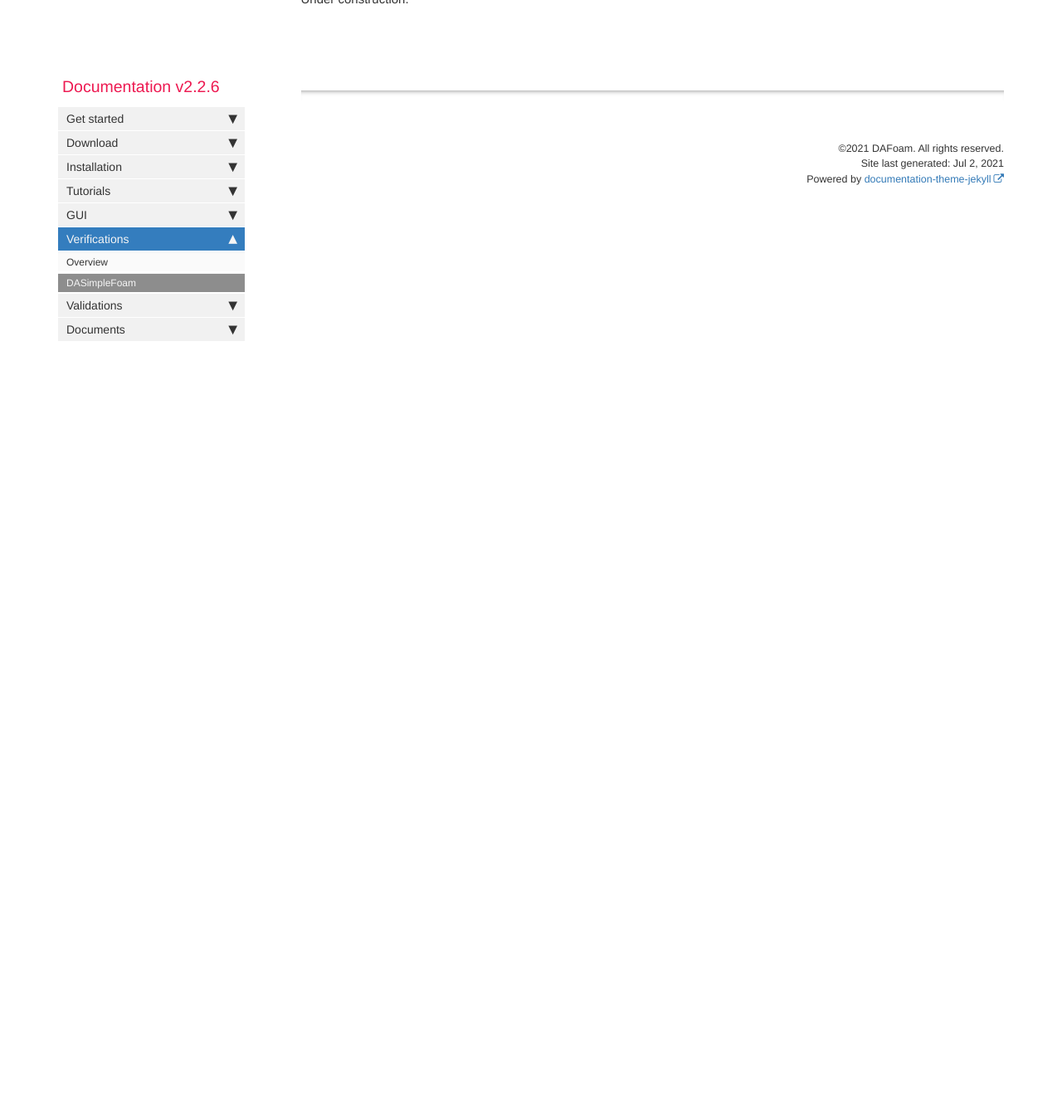
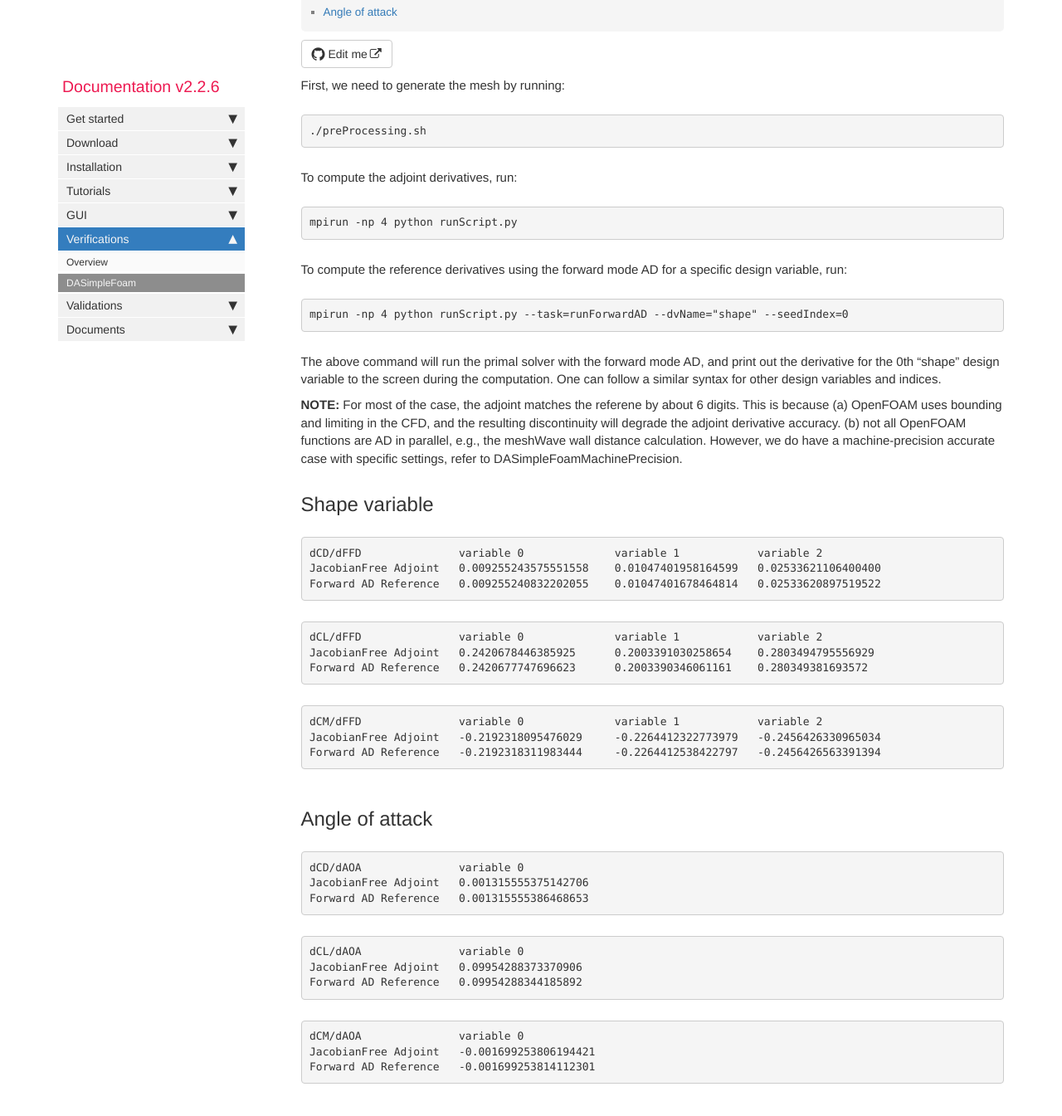
Before and after one commit to DAFoam/DAFoam.github.io, a Jekyll site: the page built from pages/mydoc/mydoc_verifications_dasimplefoam.md, in a window 1280 px wide and 1400 px high, scrolled down 197 px. Shown: the top 1345 px of the window at 83% size. Built offline with Jekyll 4.4.1, drawn with Linux system fonts in a browser that asks for light colours; comment, search, counter and statistics services are not loaded; before the commit the page ends 900 px from its top, so only the background shows below that; some of the changed text lies outside the part shown.

Commit message:
content update

```diff
--- a/pages/mydoc/mydoc_verifications_dasimplefoam.md
+++ b/pages/mydoc/mydoc_verifications_dasimplefoam.md
@@ -7,6 +7,65 @@ permalink: mydoc_verifications_dasimplefoam.html
 folder: mydoc
 ---
 
-Under construction.
+First, we need to generate the mesh by running:
+
+<pre>
+./preProcessing.sh
+</pre>
+
+To compute the adjoint derivatives, run:
+
+<pre>
+mpirun -np 4 python runScript.py
+</pre>
+
+To compute the reference derivatives using the forward mode AD for a specific design variable, run:
+
+<pre>
+mpirun -np 4 python runScript.py --task=runForwardAD --dvName="shape" --seedIndex=0
+</pre>
+
+The above command will run the primal solver with the forward mode AD, and print out the derivative for the 0th "shape" design variable to the screen during the computation. One can follow a similar syntax for other design variables and indices.
+
+**NOTE:** For most of the case, the adjoint matches the referene by about 6 digits. This is because (a) OpenFOAM uses bounding and limiting in the CFD, and the resulting discontinuity will degrade the adjoint derivative accuracy. (b) not all OpenFOAM functions are AD in parallel, e.g., the meshWave wall distance calculation. However, we do have a machine-precision accurate case with specific settings, refer to DASimpleFoamMachinePrecision.
+
+## Shape variable
+<pre>
+dCD/dFFD               variable 0              variable 1            variable 2
+JacobianFree Adjoint   0.009255243575551558    0.01047401958164599   0.02533621106400400
+Forward AD Reference   0.009255240832202055    0.01047401678464814   0.02533620897519522
+</pre>
+
+<pre>
+dCL/dFFD               variable 0              variable 1            variable 2
+JacobianFree Adjoint   0.2420678446385925      0.2003391030258654    0.2803494795556929
+Forward AD Reference   0.2420677747696623      0.2003390346061161    0.280349381693572
+</pre>
+
+<pre>
+dCM/dFFD               variable 0              variable 1            variable 2
+JacobianFree Adjoint   -0.2192318095476029     -0.2264412322773979   -0.2456426330965034
+Forward AD Reference   -0.2192318311983444     -0.2264412538422797   -0.2456426563391394
+</pre>
+
+## Angle of attack
+<pre>
+dCD/dAOA               variable 0
+JacobianFree Adjoint   0.001315555375142706
+Forward AD Reference   0.001315555386468653
+</pre>
+
+<pre>
+dCL/dAOA               variable 0
+JacobianFree Adjoint   0.09954288373370906
+Forward AD Reference   0.09954288344185892
+</pre>
+
+<pre>
+dCM/dAOA               variable 0
+JacobianFree Adjoint   -0.001699253806194421
+Forward AD Reference   -0.001699253814112301
+</pre>
+
 
 {% include links.html %}
```
Also changed, not shown: pages/mydoc/mydoc_verifications_overview.md (line endings or trailing spaces).
